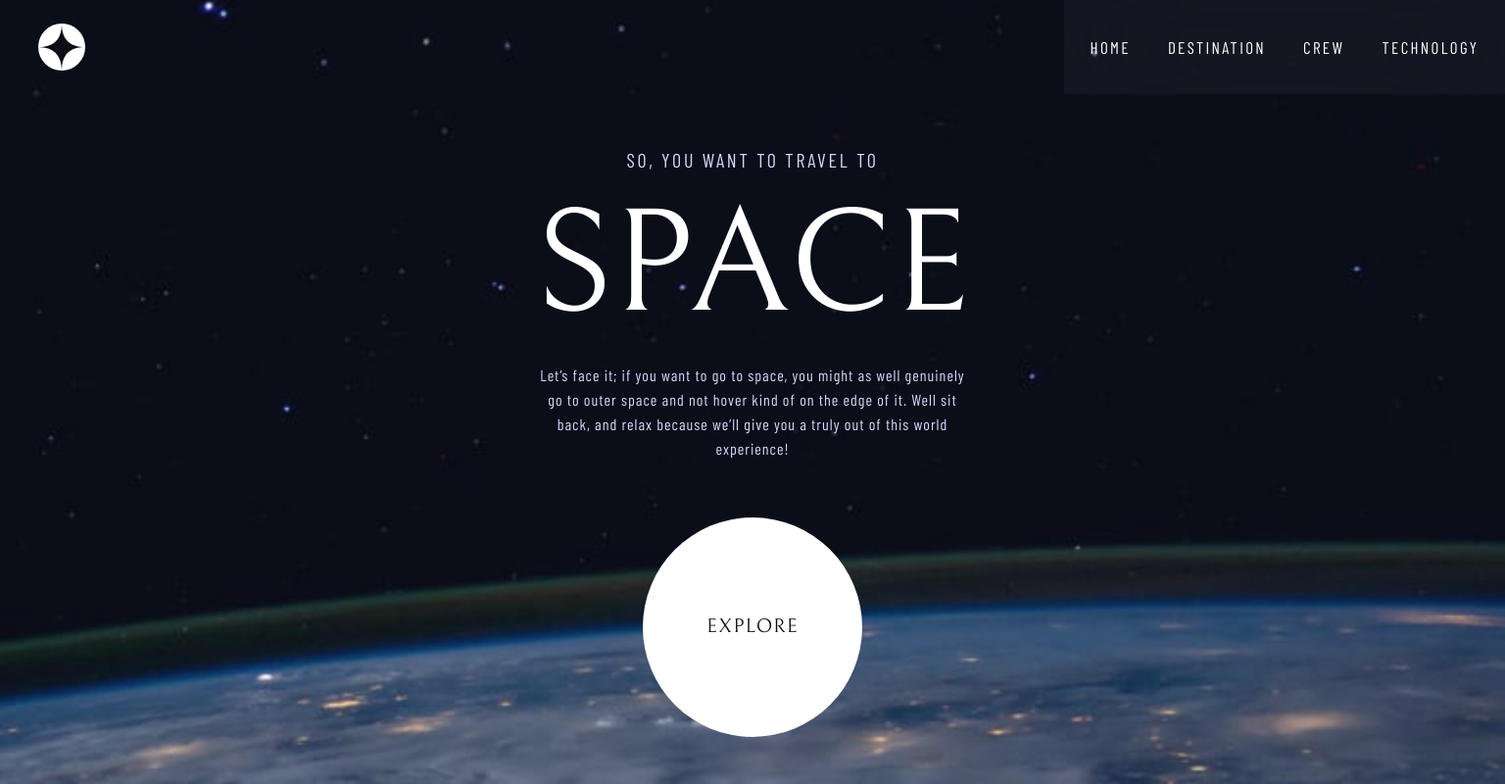
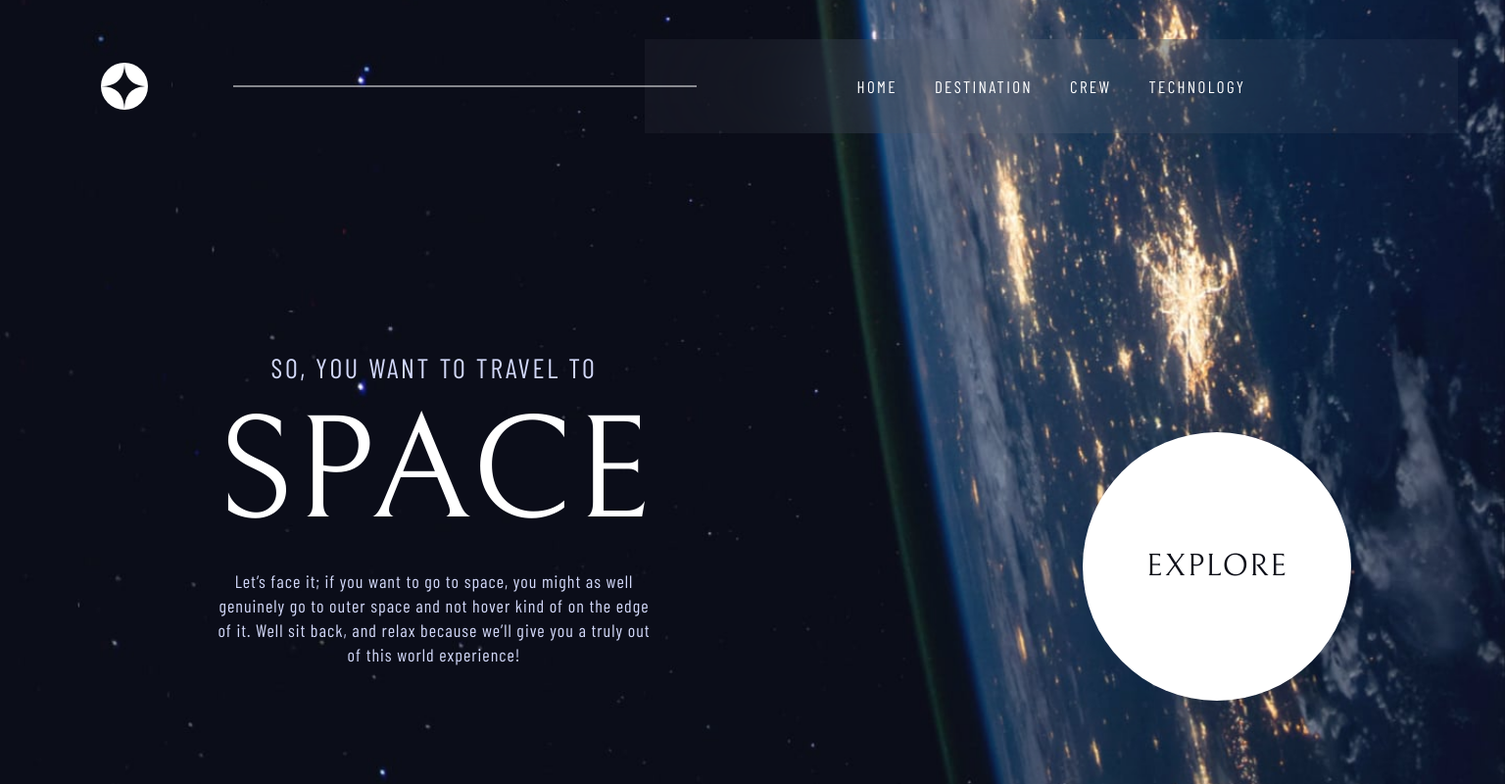
Before and after one commit to NikolaJoksimovic/space-tourism-website, a plain HTML site: page index.html in a window 1536 px wide. Shown: the whole page at 98% size. Drawn offline with Linux system fonts and the light colour scheme.

Commit message:
finish homepage desktop layout

```diff
--- a/css/index.css
+++ b/css/index.css
@@ -10,15 +10,16 @@
 
   --fs-h1-sm: 80px;
   --fs-h1-md: 150px;
-  --fs-h1-lg: 80px;
+  --fs-h1-lg: 150px;
   --fs-h5-sm: 16px;
   --fs-h5-md: 20px;
-  --fs-h5-lg: 16px;
+  --fs-h5-lg: 28px;
   --fs-p-sm: 15px;
   --fs-p-md: 16px;
-  --fs-p-lg: 16px;
+  --fs-p-lg: 18px;
 
   --mw-450: 450px;
+  --mw-1440: 1440px;
 }
 
 * {
@@ -83,9 +84,28 @@ p {
   }
   h5 {
     font-size: var(--fs-h5-md);
+    margin-top: 1rem;
   }
   p {
     font-size: var(--fs-p-md);
+  }
+}
+@media screen and (min-width: 1080px) {
+  body {
+    padding: 40px 0 0 0;
+    background: url("../assets/home/background-home-desktop.jpg") center/cover
+      no-repeat;
+  }
+  h1 {
+    font-size: var(--fs-h1-lg);
+    margin: 3rem 0 3rem 0;
+  }
+  h5 {
+    font-size: var(--fs-h5-lg);
+    margin-top: 3rem;
+  }
+  p {
+    font-size: var(--fs-p-lg);
   }
 }
 .navbar-container {
@@ -180,7 +200,8 @@ nav a:focus {
     font-size: 17px;
     line-height: 16.8px;
     letter-spacing: 2.36px;
-    padding: 16px;
+    padding: 16px 0 16px 0;
+    margin: 0 16px 0 16px;
     height: 100%;
     display: flex;
     justify-content: center;
@@ -189,7 +210,6 @@ nav a:focus {
   }
   nav a:focus,
   nav a:active {
-    /* border-inline-bottom: -0.2rem; */
     border-bottom: 0.2rem solid var(--clr-accent);
   }
   nav a span {
@@ -199,10 +219,57 @@ nav a:focus {
     display: none;
   }
 }
+@media screen and (min-width: 1080px) {
+  .navbar-container {
+    position: relative;
+    max-width: var(--mw-1440);
+    height: 96px;
+    padding: 0 0 0 55px;
+  }
+  nav {
+    width: 830px;
+  }
+  nav a {
+    position: relative;
+    font-size: 17px;
+    line-height: 16.8px;
+    letter-spacing: 2.36px;
+    padding: 16px 0 16px 0;
+    margin: 0 16px 0 16px;
+    height: 100%;
+    display: flex;
+    justify-content: center;
+    align-items: center;
+    border: 0.2rem solid transparent;
+  }
+  nav a:focus,
+  nav a:active {
+    border-bottom: 0.2rem solid var(--clr-accent);
+  }
+  nav a span {
+    display: none;
+  }
+  .close-btn {
+    display: none;
+  }
+}
+@media screen and (min-width: 1440px) {
+  nav::before {
+    content: "";
+    position: absolute;
+    left: -420px;
+    top: 50%;
+    transform: translateY(-50%);
+    width: 473px;
+    height: 1px;
+    background-color: hsla(0, 0%, 100%, 1);
+  }
+}
 div:nth-child(2) {
   max-width: var(--mw-450);
 }
 .circle-explore {
+  cursor: pointer;
   background-color: white;
   width: 150px;
   height: 150px;
@@ -211,7 +278,7 @@ div:nth-child(2) {
   justify-content: center;
   align-items: center;
   text-transform: uppercase;
-  margin-bottom: 1rem;
+  margin: 1rem 0 1rem 0;
 }
 .circle-explore span {
   font-size: 20px;
@@ -227,6 +294,32 @@ div:nth-child(2) {
   .circle-explore {
     width: 224px;
     height: 224px;
-    margin-bottom: 3rem;
+    margin: 3rem 0 3rem 0;
   }
 }
+@media screen and (min-width: 1080px) {
+  .circle-explore {
+    width: 274px;
+    height: 274px;
+    margin: 3rem 0 3rem 0;
+  }
+  .circle-explore span {
+    font-size: 32px;
+    line-height: 36.67px;
+    letter-spacing: 2 px;
+  }
+}
+@media screen and (min-width: 1440px) {
+  div:nth-child(2) {
+    position: absolute;
+    top: 50%;
+    left: 50%;
+    transform: translate(calc(-100% - 100px), calc(-50% + 100px));
+  }
+  .circle-explore {
+    position: absolute;
+    top: 50%;
+    right: 50%;
+    transform: translate(calc(150% + 200px), calc(-50% + 130px));
+  }
+}
```
